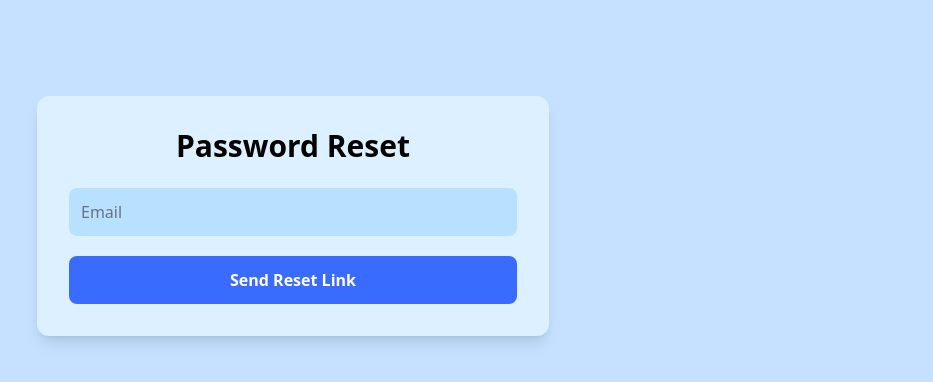
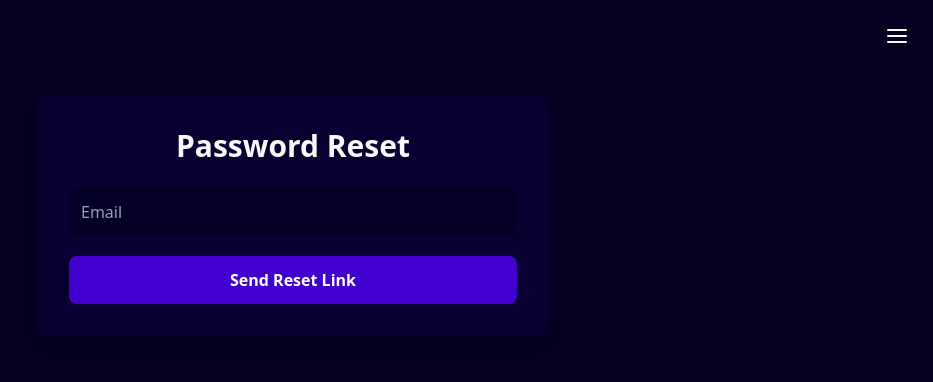
Before and after one commit to cburke6897/URL-Cutr, a React (Vite) app in the folder frontend/: page /password-reset in a window 1280 px wide. Shown: the top 382 px of the page, without its empty margins (347-1280 px from the left). Built offline with nearby package versions, Linux system fonts and the light colour scheme.

Commit message:
Adds DropdownMenu

```diff
--- a/frontend/src/pages/PasswordReset.jsx
+++ b/frontend/src/pages/PasswordReset.jsx
@@ -1,12 +1,14 @@
 import { useState } from "react";
 import TextInput from "../components/TextInput";
 import EnterButton from "../components/EnterButton";
+import DropdownMenu from "../components/DropdownMenu";
 
 export default function ForgotPassword() {
   const [email, setEmail] = useState("");
 
   return (
     <div className="min-h-screen flex justify-center items-start bg-bg-light dark:bg-bg-dark transition-colors p-4 pt-[7.5%]">
+      <DropdownMenu />
       <div className="w-full max-w-lg bg-surface-light dark:bg-surface-dark p-8 rounded-xl shadow-lg text-center transition-colors">
         <label className="block text-text-light dark:text-text-dark text-3xl font-bold mb-6 transition-colors">
           Password Reset
```
